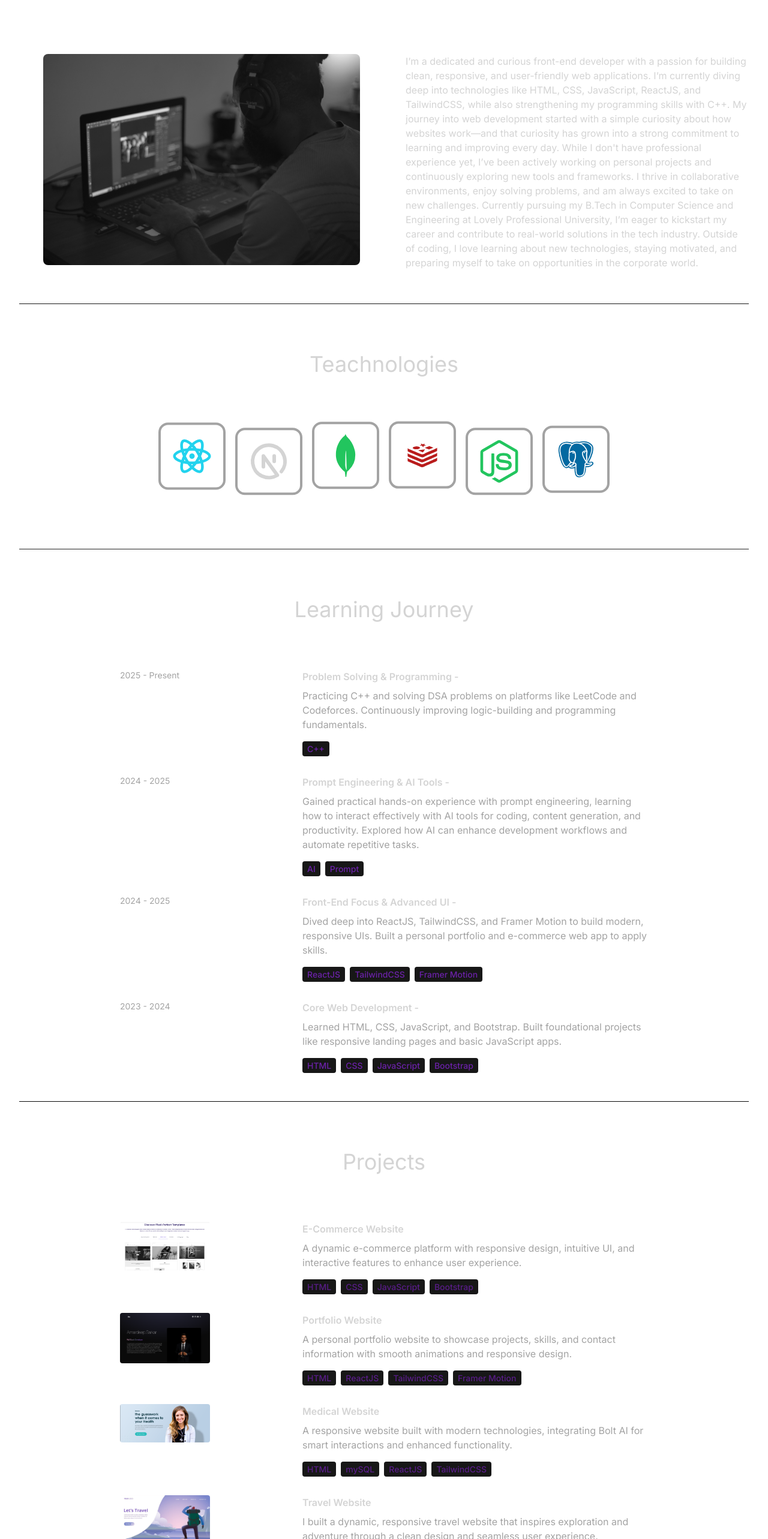
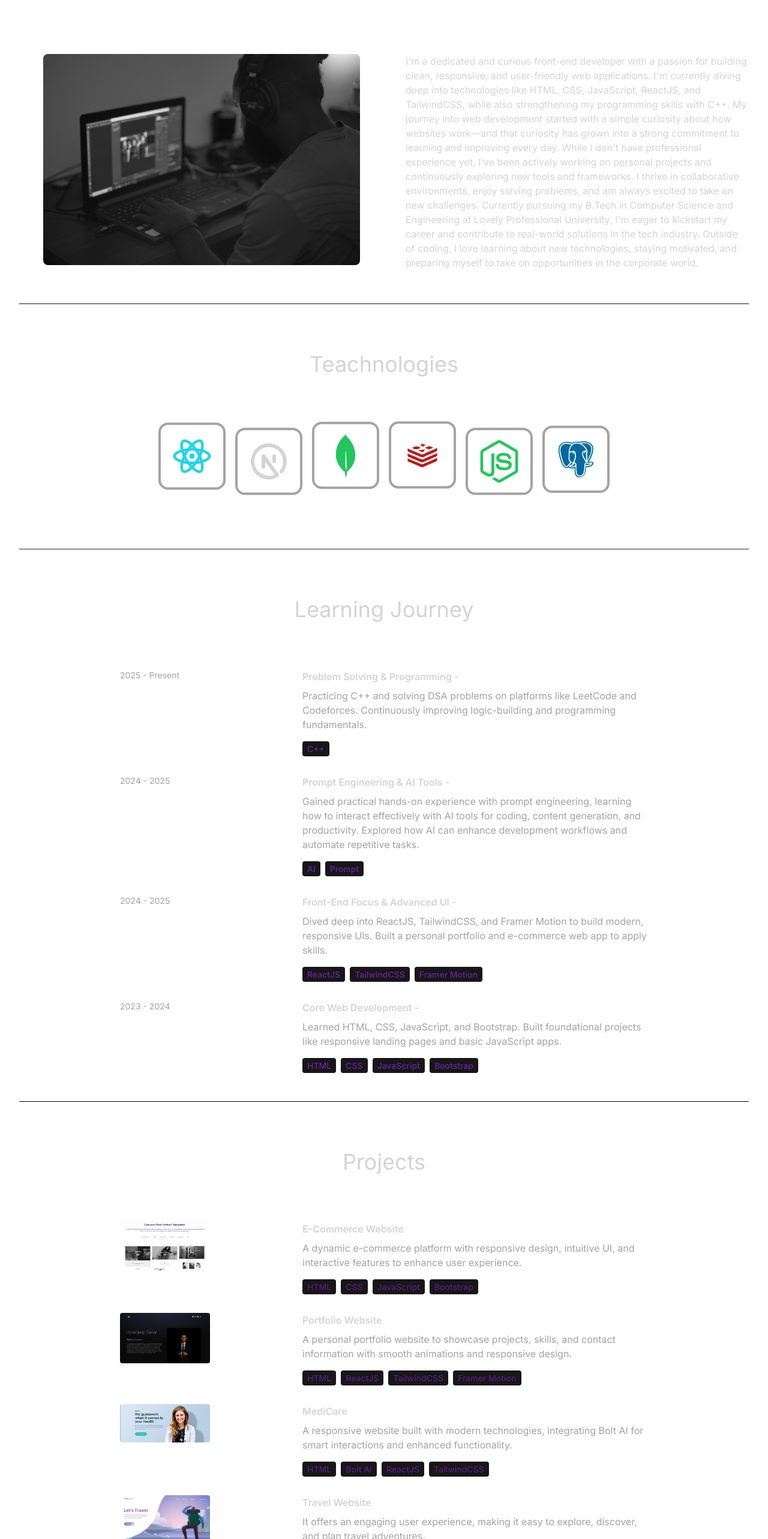
Before and after one commit to Amardeep111/portfolio_react, a React (Vite) app: page / in a window 1280 px wide. Shown: the part 1137-3703 px from the top of the page at 60% size. Built offline with nearby package versions, Linux system fonts and the light colour scheme; a web font is replaced by a local one.

Commit message:
Update index.js

```diff
--- a/src/constants/index.js
+++ b/src/constants/index.js
@@ -2,16 +2,19 @@ import project1 from "../assets/projects/project-1.jpg";
 import project2 from "../assets/projects/project-2.jpg";
 import project3 from "../assets/projects/project-3.jpg";
 import project4 from "../assets/projects/project-4.jpg";
+import cert1 from "../assets/certificates/Become a Full-Stack Web Developer.png";
+import cert2 from "../assets/certificates/Mastering Data Structures & Algorithms using Cand C++.png";
+import cert3 from "../assets/certificates/Data Structures and Algorithms - Self Paced..png";
 
 export const HERO_CONTENT = `I'm a passionate front-end developer with a strong interest in building responsive and visually appealing web applications. Currently learning and working with technologies like HTML, CSS, JavaScript, ReactJS, and TailwindCSS, I enjoy turning ideas into interactive, real-world projects.
 
 Alongside front-end development, I have a solid foundation in C++, which has sharpened my problem-solving skills. I'm constantly exploring new tools and frameworks to grow as a developer, with the goal of creating impactful digital experiences and building a successful career in tech.`;
 
-export const ABOUT_TEXT = `I’m a dedicated and curious front-end developer with a passion for building clean, responsive, and user-friendly web applications. I’m currently diving deep into technologies like HTML, CSS, JavaScript, ReactJS, and TailwindCSS, while also strengthening my programming skills with C++.
+export const ABOUT_TEXT = `I'm a dedicated and curious front-end developer with a passion for building clean, responsive, and user-friendly web applications. I'm currently diving deep into technologies like HTML, CSS, JavaScript, ReactJS, and TailwindCSS, while also strengthening my programming skills with C++.
 
-My journey into web development started with a simple curiosity about how websites work—and that curiosity has grown into a strong commitment to learning and improving every day. While I don't have professional experience yet, I’ve been actively working on personal projects and continuously exploring new tools and frameworks.
+My journey into web development started with a simple curiosity about how websites work—and that curiosity has grown into a strong commitment to learning and improving every day. While I don't have professional experience yet, I've been actively working on personal projects and continuously exploring new tools and frameworks.
 
-I thrive in collaborative environments, enjoy solving problems, and am always excited to take on new challenges. Currently pursuing my B.Tech in Computer Science and Engineering at Lovely Professional University, I’m eager to kickstart my career and contribute to real-world solutions in the tech industry.
+I thrive in collaborative environments, enjoy solving problems, and am always excited to take on new challenges. Currently pursuing my B.Tech in Computer Science and Engineering at Lovely Professional University, I'm eager to kickstart my career and contribute to real-world solutions in the tech industry.
 
 Outside of coding, I love learning about new technologies, staying motivated, and preparing myself to take on opportunities in the corporate world.`;
 
@@ -49,6 +52,8 @@ export const PROJECTS = [
     description:
       "A dynamic e-commerce platform with responsive design, intuitive UI, and interactive features to enhance user experience.",
     technologies: ["HTML", "CSS", "JavaScript", "Bootstrap"],
+    link: "https://github.com/Amardeep111/EZEE-SHOP-E-commerce-Shopping-Website",
+    repo: "https://github.com/Amardeep111/EZEE-SHOP-E-commerce-Shopping-Website"
   },
   {
     title: "Portfolio Website",
@@ -56,21 +61,51 @@ export const PROJECTS = [
     description:
       "A personal portfolio website to showcase projects, skills, and contact information with smooth animations and responsive design.",
     technologies: ["HTML", "ReactJS", "TailwindCSS", "Framer Motion"],
+    link: "https://github.com/Amardeep111/portfolio_react",
+    repo: "https://github.com/Amardeep111/portfolio_react"
   },
   {
-    title: "Medical Website",
+    title: "MediCare",
     image: project3,
     description:
       "A responsive website built with modern technologies, integrating Bolt AI for smart interactions and enhanced functionality.",
-    technologies: ["HTML", "mySQL", "ReactJS", "TailwindCSS"],
+    technologies: ["HTML", "Bolt AI", "ReactJS", "TailwindCSS"],
+    link: "https://github.com/Amardeep111/",
+    repo: "https://github.com/Amardeep111/"
   },
   {
     title: "Travel Website",
     image: project4,
     description:
-      "I built a dynamic, responsive travel website that inspires exploration and adventure through a clean design and seamless user experience.",
+      "It offers an engaging user experience, making it easy to explore, discover, and plan travel adventures.",
     technologies: ["HTML", "CSS", "Express", "mySQL"],
+    link: "https://github.com/Amardeep111/",
+    repo: "https://github.com/Amardeep111/"
   },
+];
+
+export const CERTIFICATES = [
+  {
+    title: "Become a Full-Stack Web Developer",
+    date: "May 2024",
+    issuer: "LinkedIn",
+    description: "Comprehensive course covering full-stack web development technologies and best practices.",
+    image: cert1
+  },
+  {
+    title: "Mastering Data Structures And Algorithms using C and C++",
+    date: "February 2024",
+    issuer: "Udemy",
+    description: "In-depth course on data structures and algorithms implementation using C and C++ programming languages.",
+    image: cert2
+  },
+  {
+    title: "Data Structures and Algorithms - Self Paced",
+    date: "August 2023",
+    issuer: "GeeksforGeeks",
+    description: "Self-paced learning program focusing on fundamental data structures and algorithms concepts.",
+    image: cert3
+  }
 ];
 
 export const CONTACT = {
```
